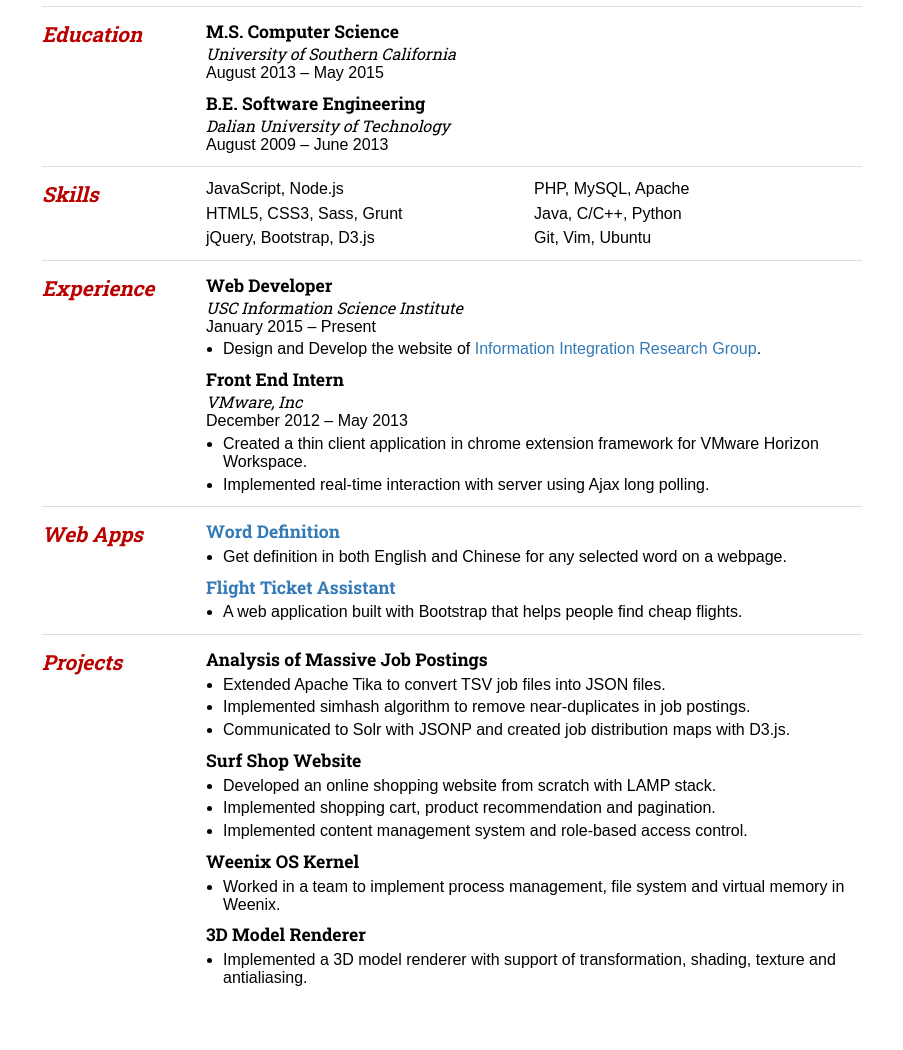
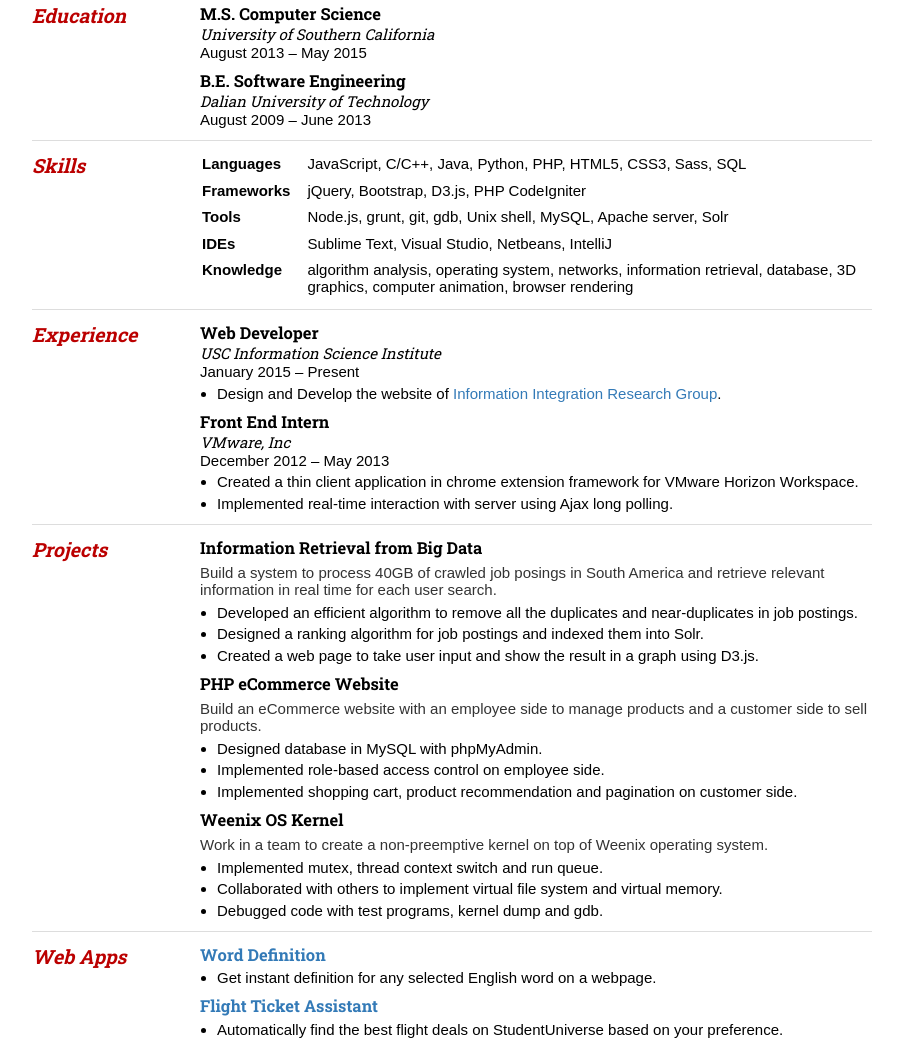
Before and after one commit to haohany/haohany.github.io, a website: page src/resume.html in a window 1280 px wide. Shown: the part 129-1179 px from the top of the page, without its empty margins (188-1091 px from the left). Drawn offline with nearby package versions, Linux system fonts and the light colour scheme; files that its build step writes are made by us from their sources.

Commit message:
update resume

```diff
--- a/src/resume.html
+++ b/src/resume.html
@@ -41,16 +41,28 @@
 	<section>
 		<h2 class="col-left">Skills</h2>
 		<div class="col-right">
-			<ul class="skills">
-				<li>JavaScript, Node.js</li>
-				<li>HTML5, CSS3, Sass, Grunt</li>
-				<li>jQuery, Bootstrap, D3.js</li>
-			</ul>
-			<ul class="skills">
-				<li>PHP, MySQL, Apache</li>
-				<li>Java, C/C++, Python</li>
-				<li>Git, Vim, Ubuntu</li>
-			</ul>
+			<table>
+				<tr>
+					<td>Languages</td>
+					<td>JavaScript, C/C++, Java, Python, PHP, HTML5, CSS3, Sass, SQL</td>
+				</tr>
+				<tr>
+					<td>Frameworks</td>
+					<td>jQuery, Bootstrap, D3.js, PHP CodeIgniter</td>
+				</tr>
+				<tr>
+					<td>Tools</td>
+					<td>Node.js, grunt, git, gdb, Unix shell, MySQL, Apache server, Solr</td>
+				</tr>
+				<tr>
+					<td>IDEs</td>
+					<td>Sublime Text, Visual Studio, Netbeans, IntelliJ</td>
+				</tr>
+				<tr>
+					<td>Knowledge</td>
+					<td>algorithm analysis, operating system, networks, information retrieval, database, 3D graphics, computer animation, browser rendering</td>
+				</tr>
+			</table>
 		</div>
 	</section>
 
@@ -78,52 +90,57 @@
 	</section>
 
 	<section>
+		<h2 class="col-left">Projects</h2>
+		<ul class="col-right">
+			<li>
+				<h3>Information Retrieval from Big Data</h3>
+				<p class="overview">Build a system to process 40GB of crawled job posings in South America and retrieve relevant information in real time for each user search.</p>
+				<ul class="list">
+					<li>Developed an efficient algorithm to remove all the duplicates and near-duplicates in job postings.</li>
+					<li>Designed a ranking algorithm for job postings and indexed them into Solr.</li>
+					<li>Created a web page to take user input and show the result in a graph using D3.js.</li>
+				</ul>
+			</li>
+			<li>
+				<h3>PHP eCommerce Website</h3>
+				<p class="overview">Build an eCommerce website with an employee side to manage products and a customer side to sell products.</p>
+				<ul class="list">
+					<li>Designed database in MySQL with phpMyAdmin.</li>
+					<li>Implemented role-based access control on employee side.</li>
+					<li>Implemented shopping cart, product recommendation and pagination on customer side.</li>
+				</ul>
+			</li>
+			<li>
+				<h3>Weenix OS Kernel</h3>
+				<p class="overview">Work in a team to create a non-preemptive kernel on top of Weenix operating system.</p>
+				<ul class="list">
+					<li>Implemented mutex, thread context switch and run queue.</li>
+					<li>Collaborated with others to implement virtual file system and virtual memory.</li>
+					<li>Debugged code with test programs, kernel dump and gdb.</li>
+				</ul>
+			</li>
+			<!-- <li>
+				<h3>3D Model Renderer</h3>
+				<ul class="list">
+					<li>Implemented a 3D model renderer with support of transformation, shading, texture and antialiasing.</li>
+				</ul>
+			</li> -->
+		</ul>
+	</section>
+
+	<section>
 		<h2 class="col-left">Web Apps</h2>
 		<ul class="col-right">
 			<li>
 				<h3><a href="https://chrome.google.com/webstore/detail/word-definition/jhklfnhipgicandonpkkcpdofchbpjjk">Word Definition</a></h3>
 				<ul class="list">
-					<li>Get definition in both English and Chinese for any selected word on a webpage.</li>
+					<li>Get instant definition for any selected English word on a webpage.</li>
 				</ul>
 			</li>
 			<li>
 				<h3><a href="https://www.youtube.com/watch?v=vzDTn0XvFzM">Flight Ticket Assistant</a></h3>
 				<ul class="list">
-					<li>A web application built with Bootstrap that helps people find cheap flights.</li>
-				</ul>
-			</li>
-		</ul>
-	</section>
-
-	<section>
-		<h2 class="col-left">Projects</h2>
-		<ul class="col-right">
-			<li>
-				<h3>Analysis of Massive Job Postings</h3>
-				<ul class="list">
-					<li>Extended Apache Tika to convert TSV job files into JSON files.</li>
-					<li>Implemented simhash algorithm to remove near-duplicates in job postings.</li>
-					<li>Communicated to Solr with JSONP and created job distribution maps with D3.js.</li>
-				</ul>
-			</li>
-			<li>
-				<h3>Surf Shop Website</h3>
-				<ul class="list">
-					<li>Developed an online shopping website from scratch with LAMP stack.</li>
-					<li>Implemented shopping cart, product recommendation and pagination.</li>
-					<li>Implemented content management system and role-based access control.</li>
-				</ul>
-			</li>
-			<li>
-				<h3>Weenix OS Kernel</h3>
-				<ul class="list">
-					<li>Worked in a team to implement process management, file system and virtual memory in Weenix.</li>
-				</ul>
-			</li>
-			<li>
-				<h3>3D Model Renderer</h3>
-				<ul class="list">
-					<li>Implemented a 3D model renderer with support of transformation, shading, texture and antialiasing.</li>
+					<li>Automatically find the best flight deals on StudentUniverse based on your preference.</li>
 				</ul>
 			</li>
 		</ul>
--- a/src/sass/resume.scss
+++ b/src/sass/resume.scss
@@ -27,13 +27,13 @@ a {
 
 html {
 	font-family: sans-serif;
-	font-size: 16px;
+	font-size: 15px;
 }
 
 body {
 	width: 900px;
 	margin: auto;
-	padding: 40px;
+	padding: 30px 30px 0 30px;
 }
 
 h1, h2, h3, em {
@@ -45,7 +45,7 @@ h1, h2 {
 	color: #b00;
 }
 h1 {
-	font-size: 2rem;
+	font-size: 1.8rem;
 }
 h2 {
 	font-size: 1.3rem;
@@ -111,10 +111,14 @@ section {
 	float: right;
 }
 
+.overview {
+	margin: 0.4rem 0;
+	color: #333;
+}
+
 .list {
 	margin-left: 17px;
 	list-style: disc;
-
 	li {
 		margin-top: 0.3rem;
 	}
@@ -123,12 +127,30 @@ section {
 ul.skills {
 	float: left;
 	width: 50%;
-
 	li {
 		margin-top: 0.4rem;
-
 		&:first-child {
 			margin-top: 0;
 		}
 	}
 }
+
+.skill {
+	margin-top: 0.4rem;
+	&:first-child {
+		margin-top: 0;
+	}
+}
+
+table {
+	border: none;
+	margin-top: -0.5rem;
+	td {
+		vertical-align: top;
+		padding-top: 0.5rem;
+		&:first-child {
+			font-weight: bold;
+			padding-right: 1rem;
+		}
+	}
+}
```
Also changed, not shown: resume-general.html (+1 -1 lines), resume.html (+1 -1 lines), src/resume-general.html (+46 -29 lines), css/resume.css, favicon.png (deleted).
